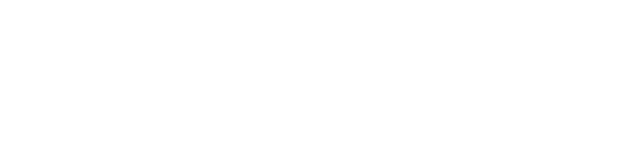
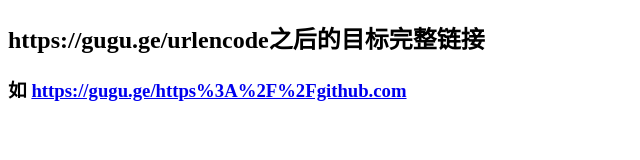
Before and after one commit to juzi5201314/site-jump, a plain HTML site: page examples/www/index.html in a window 1280 px wide. Shown: the whole page, without its empty margins (0-640 px from the left). Drawn offline with Linux system fonts and the light colour scheme.

Commit message:
更新示例

```diff
--- a/examples/www/index.html
+++ b/examples/www/index.html
@@ -9,5 +9,12 @@
 </head>
 <body>
 <!--内容已经咕了-->
+<!--又飞回来了-->
+<h2>
+    https://gugu.ge/urlencode之后的目标完整链接
+</h2>
+<h3>
+    如 <a href="https://gugu.ge/https%3A%2F%2Fgithub.com">https://gugu.ge/https%3A%2F%2Fgithub.com</a>
+</h3>
 </body>
 </html>
```
